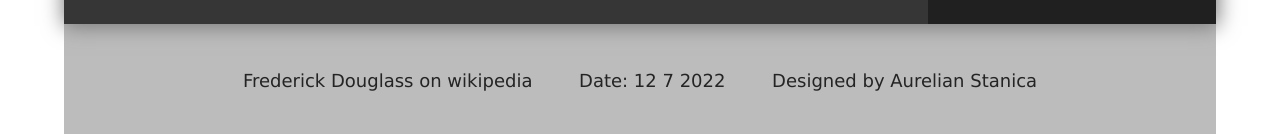
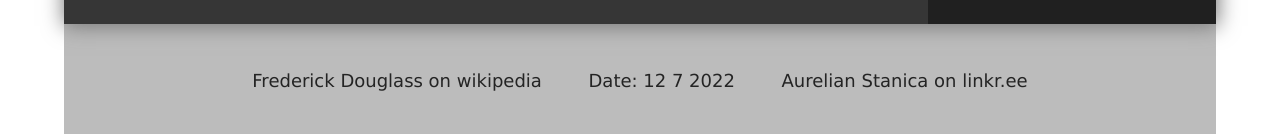
Before and after one commit to WebDeveloperStanica/Frederick-Douglass, a plain HTML site: page index.html in a window 1280 px wide. Shown: the part 4514-4648 px from the top of the page. Drawn offline with Linux system fonts and the light colour scheme.

Commit message:
added a link to my linktree profile in the footer

```diff
--- a/index.html
+++ b/index.html
@@ -212,7 +212,9 @@
     </div>
         <div class="foot" id="date">
         </div>
-        <div class="author">Designed by Aurelian Stanica</div>
+        <div class="author">
+           <a rel="noopener" href="https://linktr.ee/aurelian.stanica" target="_blank">Aurelian Stanica on linkr.ee</a>
+        </div>
     </footer>
     <script>
 
```
